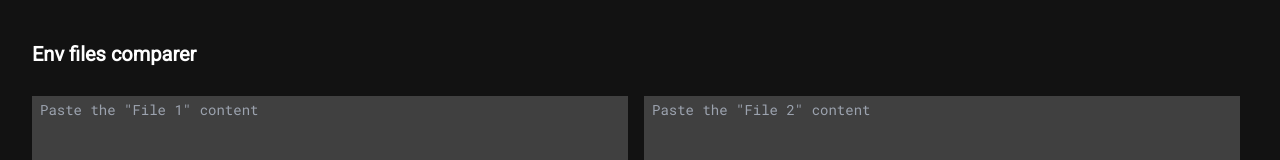
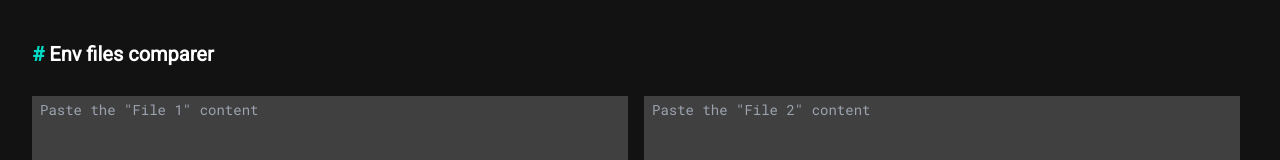
Before and after one commit to ftapiat/env-compare-web, a Next.js app: page / in a window 1280 px wide. Shown: the top 160 px of the page. Built offline with nearby package versions, Linux system fonts and the light colour scheme.

Commit message:
Add PageTitleComponent

```diff
--- a/src/app/page.tsx
+++ b/src/app/page.tsx
@@ -9,6 +9,7 @@ import {
 } from '@/models/value-differences';
 import { plainToInstance } from 'class-transformer';
 import FormInputsComponents from '@/components/form/FormInputs.components';
+import { PageTitleComponent } from '@/components/primitives';
 
 type FormTarget = EventTarget & {
   file_1_content: { value: string };
@@ -97,10 +98,9 @@ export default function Home() {
   return (
     <div>
       <form onSubmit={(e) => handleSubmit(e)}>
-        {/* TODO use primitive page-title */}
-        <h1 id="diff-form-title" className="text-xl font-bold mb-7">
+        <PageTitleComponent id="diff-form-title">
           Env files comparer
-        </h1>
+        </PageTitleComponent>
         <FormInputsComponents className="mb-7" />
         {/* TODO use primitive button */}
         <button className="rounded p-2 font-bold bg-primary text-abyss mb-10">
--- /dev/null
+++ b/src/components/primitives/PageTitle.component.tsx
@@ -0,0 +1,18 @@
+import { ReactNode } from 'react';
+import Link from 'next/link';
+
+interface PageTitleProps {
+  id?: string;
+  children: ReactNode;
+}
+
+export const PageTitleComponent = ({ id, children }: PageTitleProps) => {
+  return (
+    <h1 id={id} className="text-xl font-bold mb-7">
+      <Link href={`#${id}`} className="text-primary">
+        #
+      </Link>
+      &nbsp;{children}
+    </h1>
+  );
+};
--- a/src/components/primitives/index.ts
+++ b/src/components/primitives/index.ts
@@ -1 +1,2 @@
 export * from './text-input';
+export * from './PageTitle.component';
```
